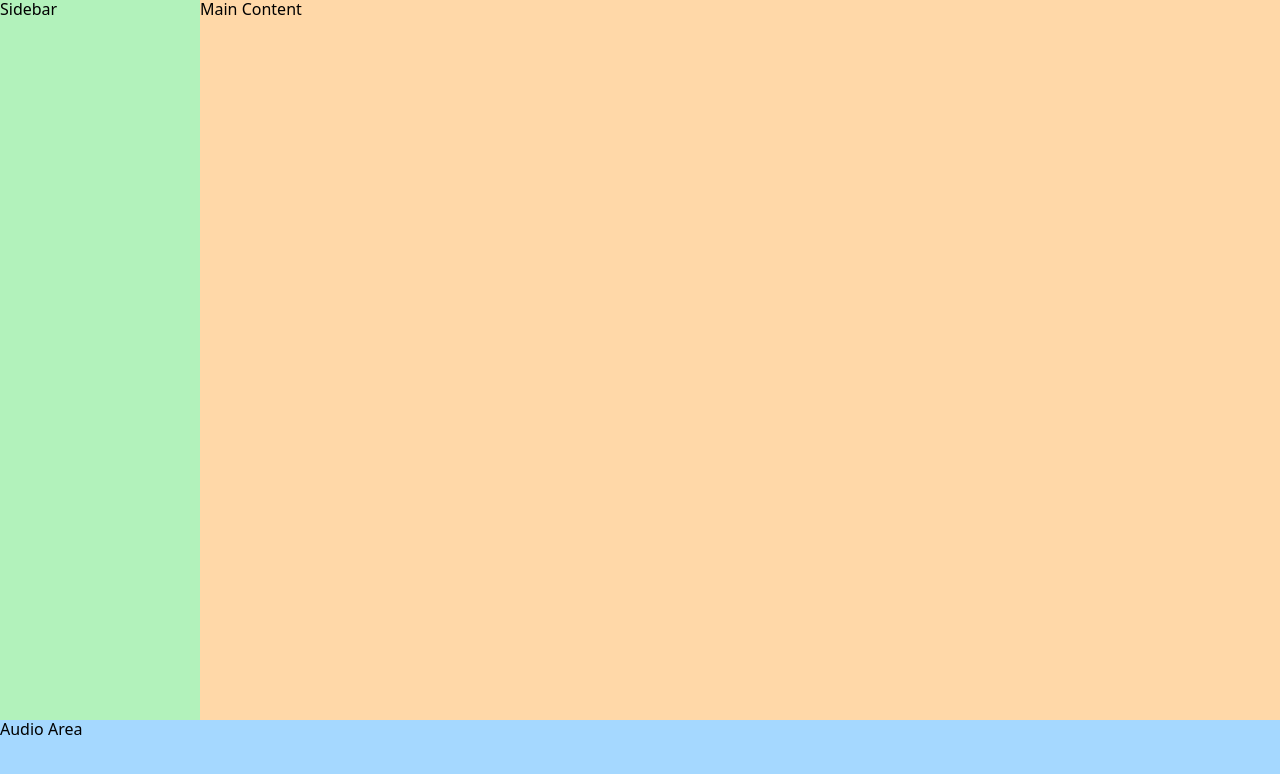
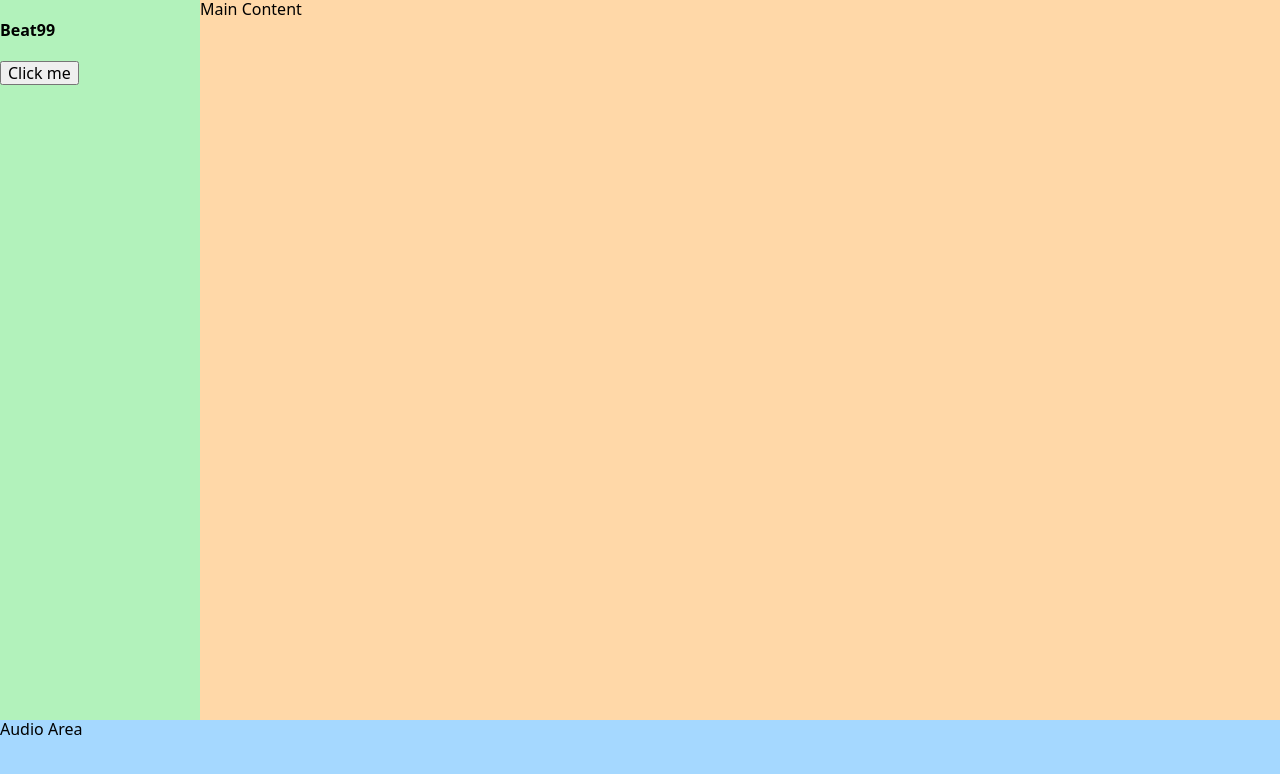
Before and after one commit to NafisatB/Beat99, a plain HTML site: page index.html in a window 1280 px wide. Drawn offline with nearby package versions, Linux system fonts and the light colour scheme.

Commit message:
Setup up the global.js

```diff
--- a/assets/js/global.js
+++ b/assets/js/global.js
@@ -1 +1,41 @@
+// Returns all element descendants of node that match selectors ('[data-import])
+// this returns an array like element that can be looped through
 const componentElement = document.querySelectorAll('[data-import]');
+
+// loop through this array like elements
+for(let element of componentElement){
+//    get the specific attributes that we stored the path to the component/module in
+    const file = element.getAttribute('data-import')
+    console.log(file)
+
+    fetch(file)
+        .then((res) =>{
+            return res.text()
+        })
+        .then((component) =>{
+            element.innerHTML = component;
+            loadComponentScripts(element)
+        })
+        .catch(()=>{
+            element.innerHTML = '<h4>Component not found</h4>'
+        })
+
+}
+
+function loadComponentScripts(element){
+    const scripts = element.querySelectorAll('script');
+    for(let script of scripts){
+        const newScript = document.createElement('script');
+        if(script.src){
+            newScript.src = script.src;
+        }
+        if(script.textContent){
+            newScript.textContent = script.textContent;
+        }
+
+        script.remove()
+
+        document.body.appendChild(newScript)
+        console.log(script, 'script...')
+    }
+}
--- a/module/sidebar/sidebar.html
+++ b/module/sidebar/sidebar.html
@@ -1,2 +1,14 @@
-<h1>This is Nafisat</h1>
-<p>Hello World!</p>
+<link rel="stylesheet" href="/module/sidebar/sidebar.css">
+
+<section class="beat99">
+    <h1>Beat99</h1>
+
+<button id="sidebar">Click me</button>
+</section>
+
+<script>
+    sidebar.addEventListener('click', ()=>{
+            alert('It is working')
+    })
+
+</script>
```
Also changed, not shown: module/sidebar/sidebar.css (added), 1 other file.
